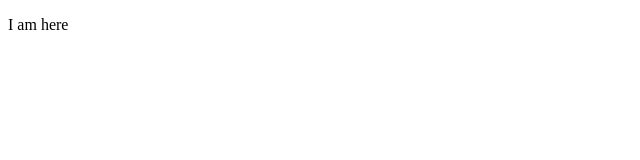
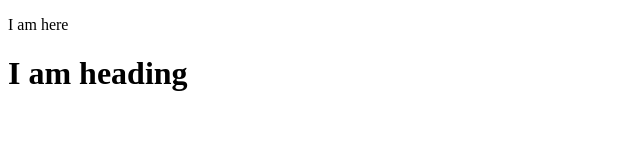
Before and after one commit to Prashant-Kumar-Baghel/Lets-Learn-Git, a plain HTML site: page index.html in a window 1280 px wide. Shown: the whole page, without its empty margins (0-640 px from the left). Drawn offline with Linux system fonts and the light colour scheme.

Commit message:
added message in index.html

```diff
--- a/index.html
+++ b/index.html
@@ -4,10 +4,12 @@
     <meta charset="UTF-8">
     <meta name="viewport" content="width=device-width, initial-scale=1.0">
     <title>Document</title>
+    <link rel="stylesheet" href="style.css">
 </head>
 <body>
-    <div class="conatiner">
+    <div class="container">
         <p>I am here</p>
+        <h1>I am heading</h1>
     </div>
 </body>
 </html>
```
